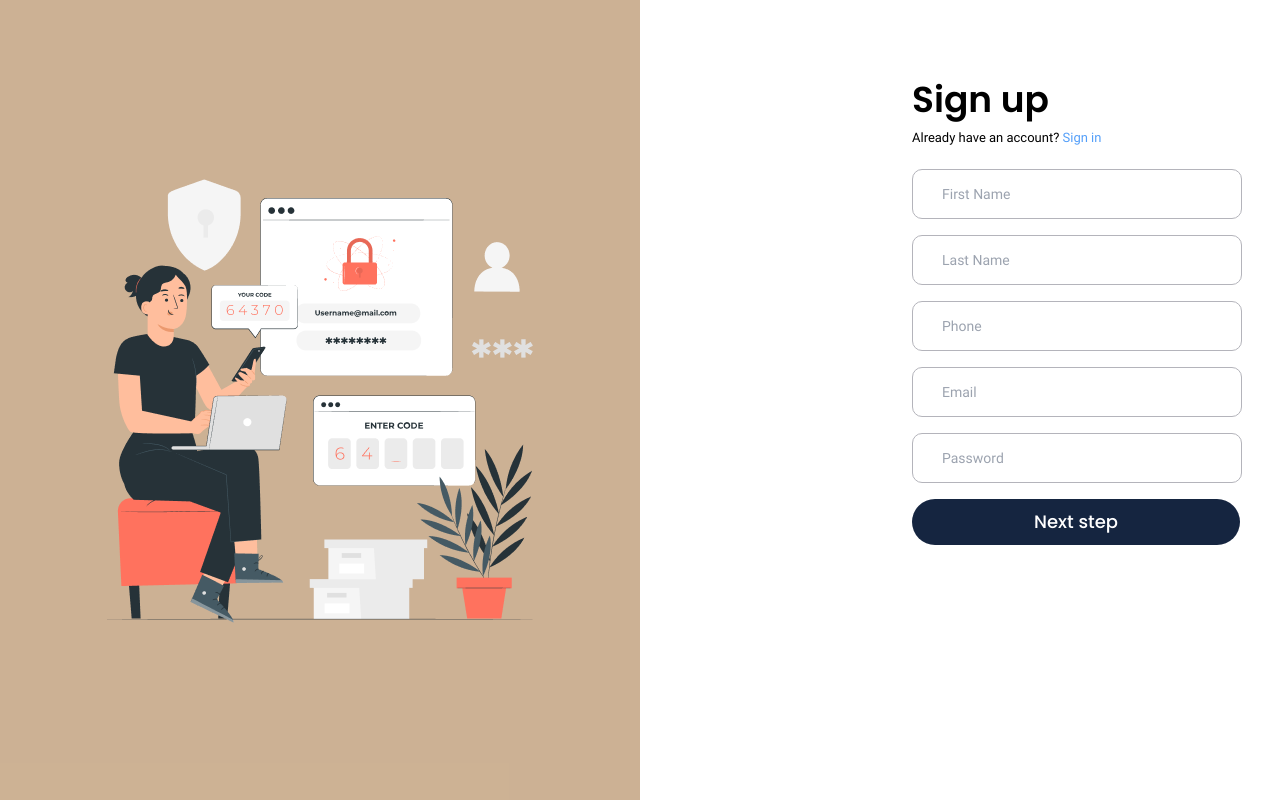
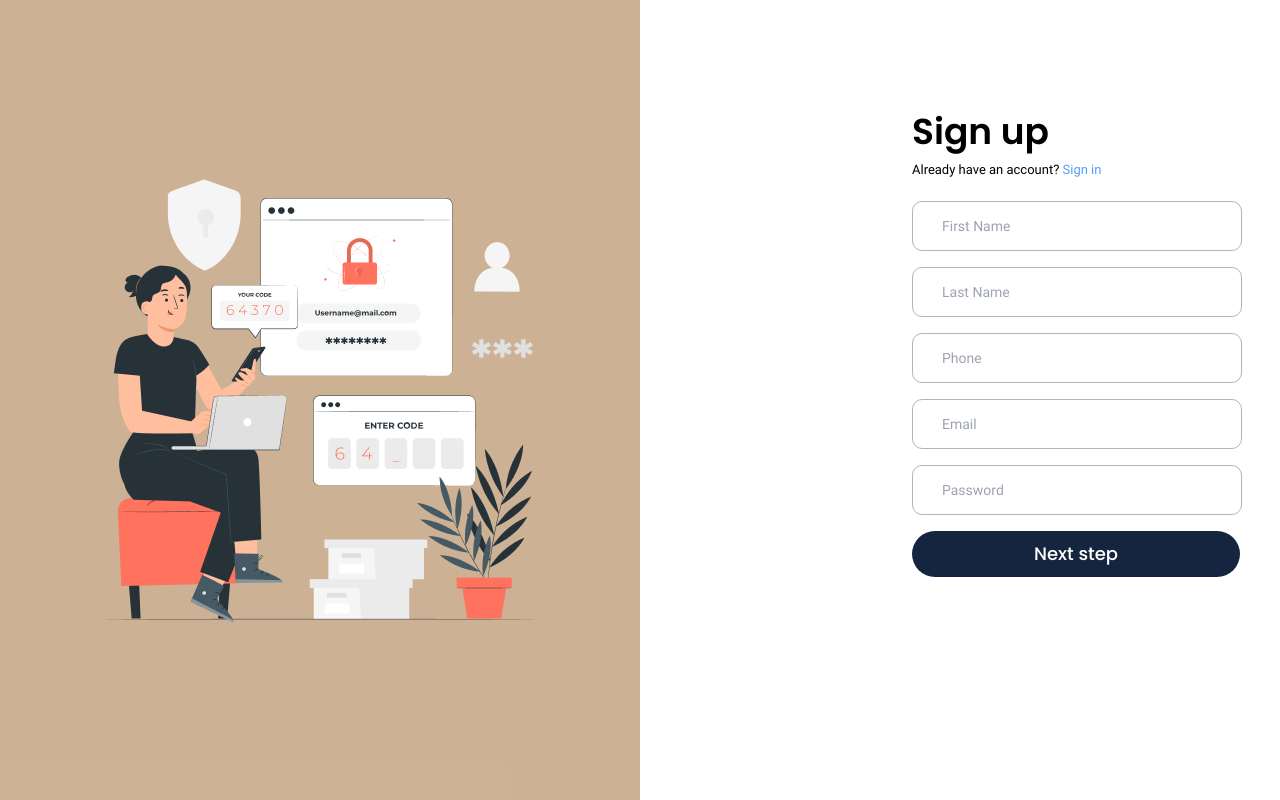
Before and after one commit to EhsonjonKomiljonov/books, a React (Vite) app: page /register in a window 1280 px wide. Built offline with nearby package versions, Linux system fonts and the light colour scheme.

Commit message:
edit register form

```diff
--- a/src/pages/Register/Register.jsx
+++ b/src/pages/Register/Register.jsx
@@ -49,7 +49,7 @@ export const Register = () => {
           <RegisterImgBox className="flex items-center justify-center px-9">
             <RegisterImg></RegisterImg>
           </RegisterImgBox>
-          <div className="pt-20 pl-36">
+          <div className="pt-28 pl-36">
             <h1 className="mb-2.5 font-black text-4xl text-black dark:text-white">
               Sign up
             </h1>
```
